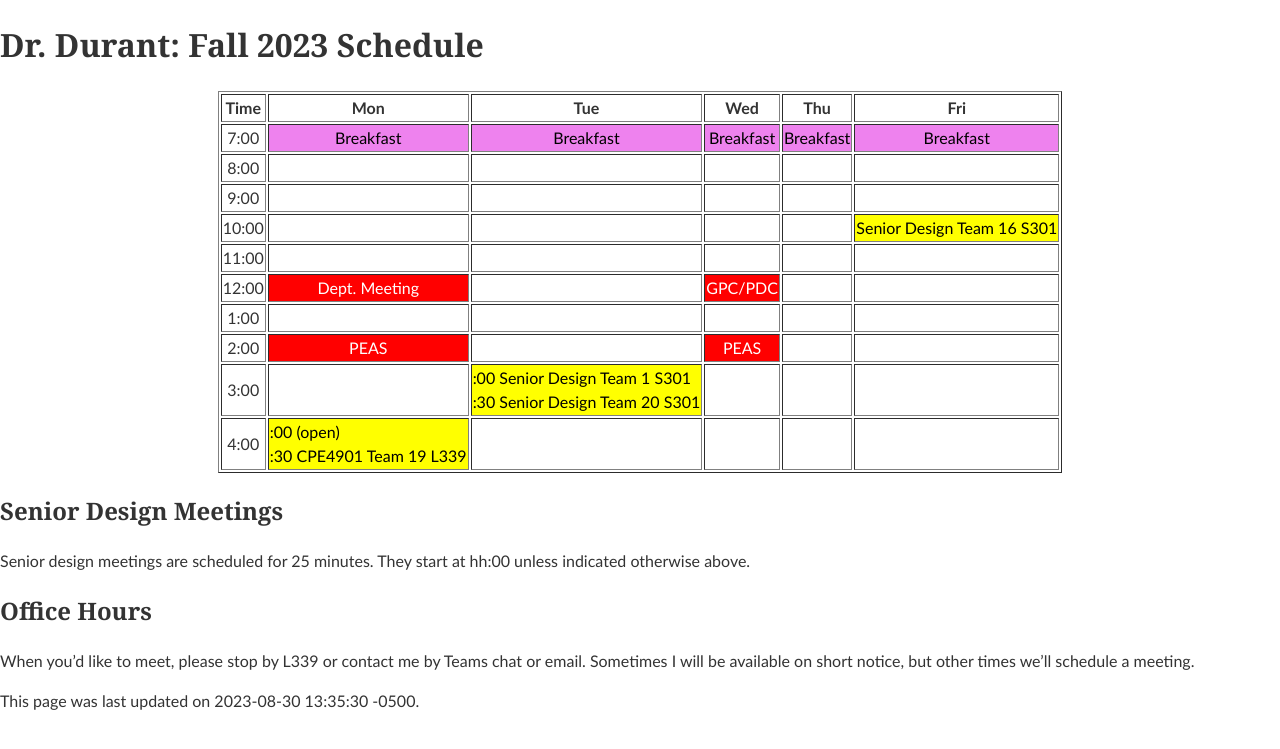
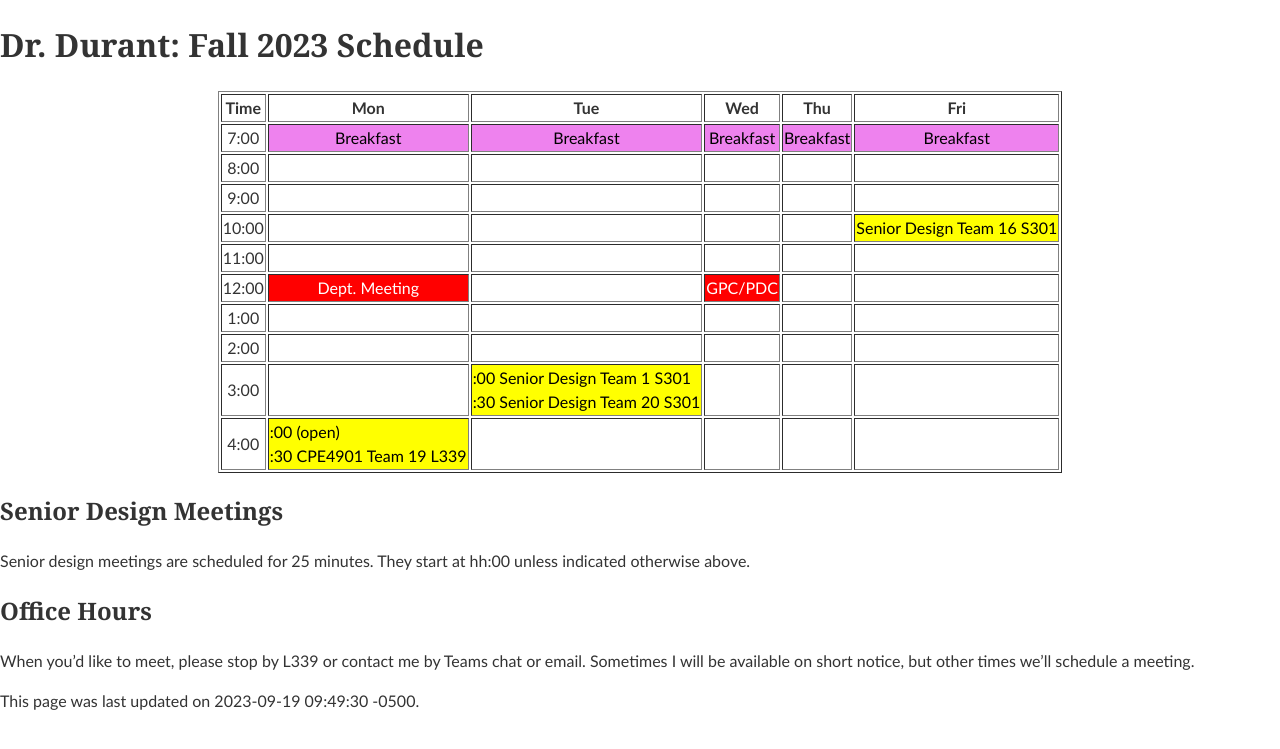
Before and after one commit to edurant/edurant.github.io, a Jekyll site: the page built from sched/f23.md, in a window 1280 px wide. Shown: the top 749 px of the page. Built offline with Jekyll 4.4.1, drawn with Linux system fonts in a browser that asks for light colours.

Commit message:
f23 schedule: -PEAS

```diff
--- a/sched/f23.md
+++ b/sched/f23.md
@@ -1,6 +1,6 @@
 ---
 title: "Dr. Durant: Fall 2023 Schedule"
-date: 2023-08-30 13:35:30 -0500
+date: 2023-09-19 09:49:30 -0500
 ---
 
 <style type="text/css">
@@ -20,7 +20,7 @@ td.lunch   { background-color: violet;  color: black; }
 <tr><td>11:00</td>      <td>&nbsp;</td>                                                     <td>&nbsp;</td>                                                                             <td>&nbsp;</td>                     <td>&nbsp;</td>                     <td>&nbsp;</td>                                     </tr>
 <tr><td>12:00</td>      <td class="am">Dept. Meeting</td>                                   <td>&nbsp;</td>                                                                             <td class="am">GPC/PDC</td>         <td>&nbsp;</td>                     <td>&nbsp;</td>                                     </tr>
 <tr><td>1:00</td>       <td>&nbsp;</td>                                                     <td>&nbsp;</td>                                                                             <td>&nbsp;</td>                     <td>&nbsp;</td>                     <td>&nbsp;</td>                                     </tr>
-<tr><td>2:00</td>       <td class="am">PEAS</td>                                            <td>&nbsp;</td>                                                                             <td class="am">PEAS</td>            <td>&nbsp;</td>                     <td>&nbsp;</td>                                     </tr>
+<tr><td>2:00</td>       <td>&nbsp;</td>                                                     <td>&nbsp;</td>                                                                             <td>&nbsp;</td>                     <td>&nbsp;</td>                     <td>&nbsp;</td>                                     </tr>
 <tr><td>3:00</td>       <td>&nbsp;</td>                                                     <td class="cpe4901">:00 Senior Design Team 1 S301<br/>:30 Senior Design Team 20 S301</td>   <td>&nbsp;</td>                     <td>&nbsp;</td>                     <td>&nbsp;</td>                                     </tr>
 <tr><td>4:00</td>       <td class="cpe4901">:00 (open)<br/>:30 CPE4901 Team 19 L339</td>    <td>&nbsp;</td>                                                                             <td>&nbsp;</td>                     <td>&nbsp;</td>                     <td>&nbsp;</td>                                     </tr>
 </table>
```
